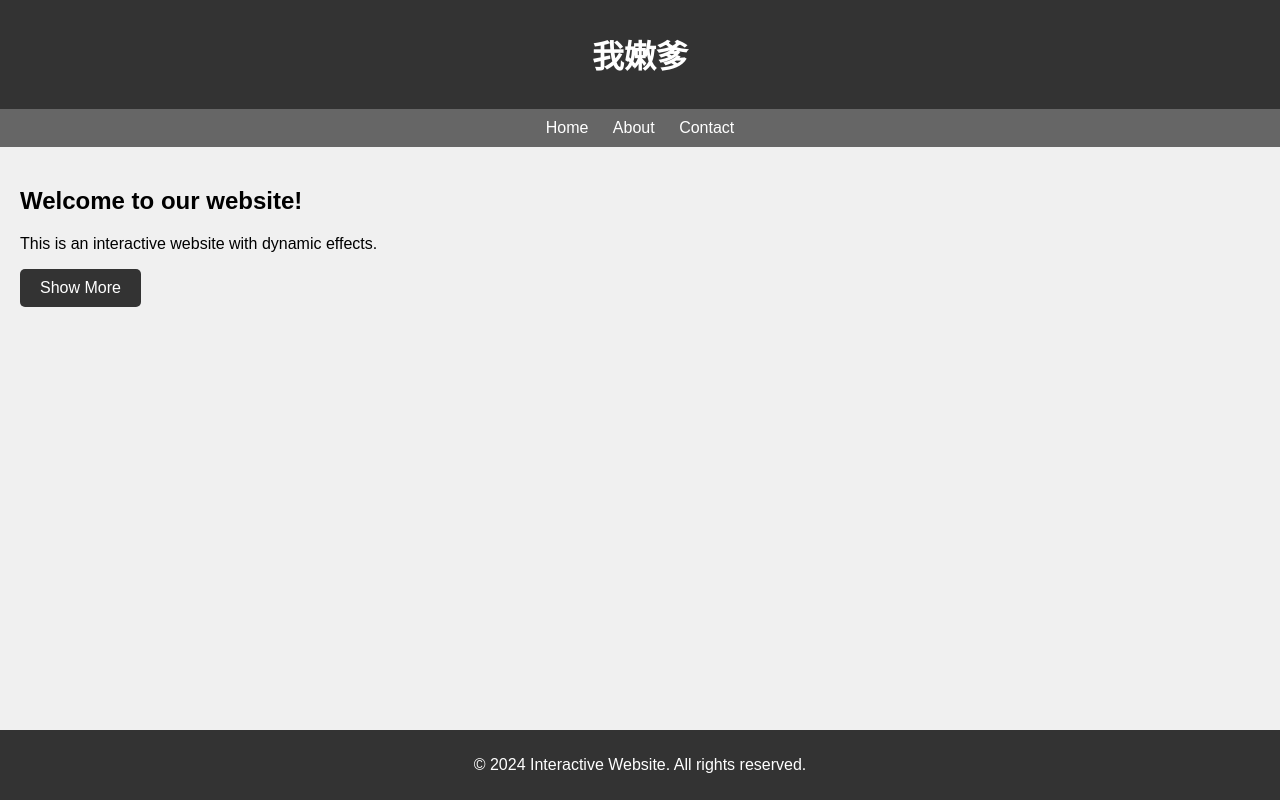
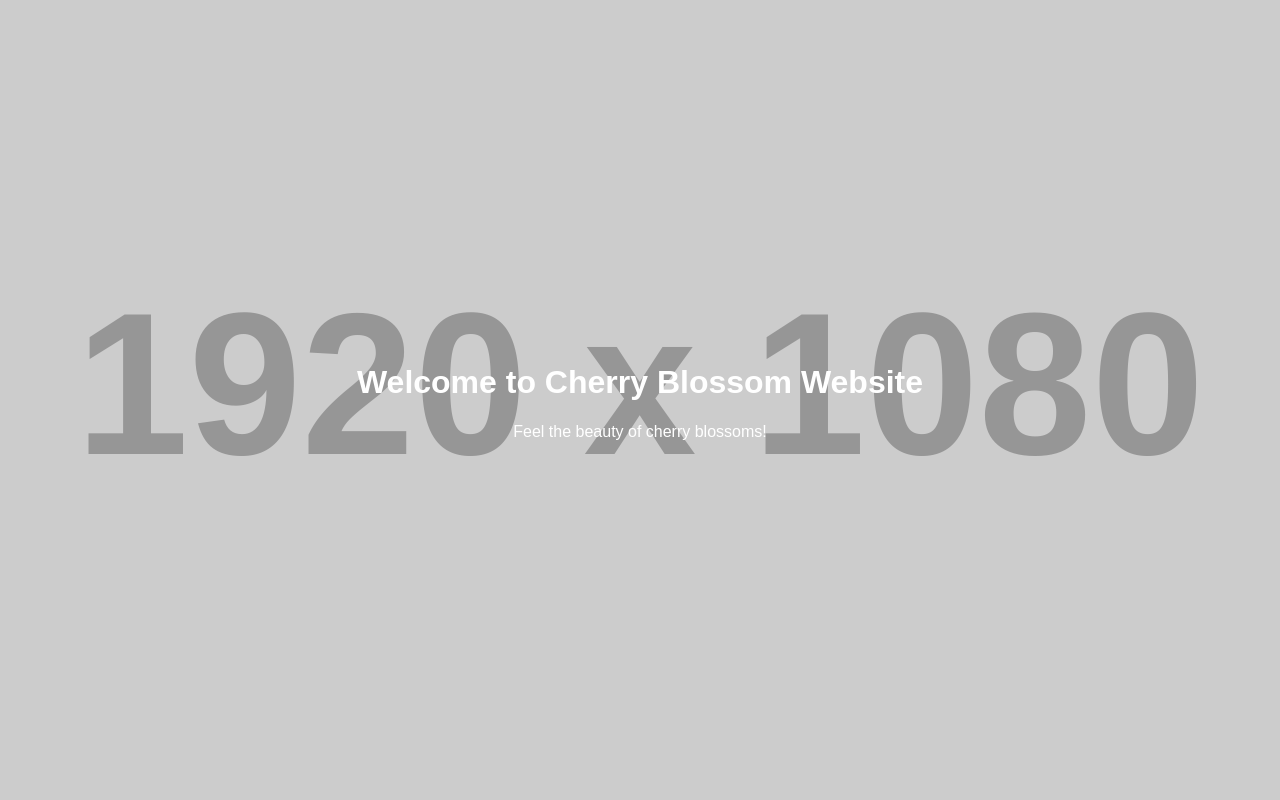
Before and after one commit to usera3/-, a plain HTML site: page index.html in a window 1280 px wide. Drawn offline with Linux system fonts and the light colour scheme; placeholder pictures from the web are drawn by us.

Commit message:
Update index.html

```diff
--- a/index.html
+++ b/index.html
@@ -2,118 +2,96 @@
 <html lang="en">
 <head>
 <meta charset="UTF-8">
-<meta name="我嫩爹" content="width=device-width, initial-scale=1.0">
-<title>Interactive Website</title>
+<meta name="viewport" content="width=device-width, initial-scale=1.0">
+<title>我嫩爹你知道吗</title>
 <style>
     body {
         font-family: Arial, sans-serif;
         margin: 0;
         padding: 0;
         background-color: #f0f0f0;
+        overflow: hidden;
     }
-    header {
-        background-color: #333;
+    canvas {
+        display: block;
+        position: fixed;
+        top: 0;
+        left: 0;
+        pointer-events: none;
+    }
+    .container {
+        width: 100%;
+        height: 100vh;
+        background-image: url('https://via.placeholder.com/1920x1080');
+        background-size: cover;
+        background-position: center;
+        position: relative;
+        overflow: hidden;
+    }
+    .content {
+        position: absolute;
+        top: 50%;
+        left: 50%;
+        transform: translate(-50%, -50%);
+        text-align: center;
         color: #fff;
-        padding: 10px 0;
-        text-align: center;
-    }
-    nav {
-        background-color: #666;
-        color: #fff;
-        padding: 10px 0;
-        text-align: center;
-    }
-    nav a {
-        text-decoration: none;
-        color: #fff;
-        padding: 0 10px;
-    }
-    section {
-        padding: 20px;
-    }
-    footer {
-        background-color: #333;
-        color: #fff;
-        padding: 10px 0;
-        text-align: center;
-        position: fixed;
-        bottom: 0;
-        width: 100%;
-    }
-    .button {
-        display: inline-block;
-        padding: 10px 20px;
-        background-color: #333;
-        color: #fff;
-        text-decoration: none;
-        border-radius: 5px;
-        transition: background-color 0.3s;
-    }
-    .button:hover {
-        background-color: #555;
-    }
-    .hidden {
-        display: none;
+        z-index: 1;
     }
 </style>
 </head>
 <body>
-<header>
-    <h1>我嫩爹</h1>
-</header>
-<nav>
-    <a href="#" class="nav-link" data-target="home">Home</a>
-    <a href="#" class="nav-link" data-target="about">About</a>
-    <a href="#" class="nav-link" data-target="contact">Contact</a>
-</nav>
-<section id="home" class="page">
-    <h2>Welcome to our website!</h2>
-    <p>This is an interactive website with dynamic effects.</p>
-    <a href="#" class="button" id="show-more">Show More</a>
-    <div id="more-content" class="hidden">
-        <p>This is additional content that is hidden by default.</p>
+<canvas id="canvas"></canvas>
+<div class="container">
+    <div class="content">
+        <h1>Welcome to Cherry Blossom Website</h1>
+        <p>Feel the beauty of cherry blossoms!</p>
     </div>
-</section>
-<section id="about" class="page hidden">
-    <h2>About Us</h2>
-    <p>We are a creative team dedicated to providing the best solutions for our clients.</p>
-</section>
-<section id="contact" class="page hidden">
-    <h2>Contact Us</h2>
-    <p>Address: 123 Main Street, City, Country</p>
-    <p>Phone: 123-456-7890</p>
-    <p>Email: info@example.com</p>
-</section>
-<footer>
-    <p>&copy; 2024 Interactive Website. All rights reserved.</p>
-</footer>
+</div>
 <script>
-    const navLinks = document.querySelectorAll('.nav-link');
-    const pages = document.querySelectorAll('.page');
+    const canvas = document.getElementById('canvas');
+    const ctx = canvas.getContext('2d');
 
-    navLinks.forEach(link => {
-        link.addEventListener('click', () => {
-            const target = link.getAttribute('data-target');
-            pages.forEach(page => {
-                if (page.id === target) {
-                    page.classList.remove('hidden');
-                } else {
-                    page.classList.add('hidden');
-                }
-            });
+    canvas.width = window.innerWidth;
+    canvas.height = window.innerHeight;
+
+    const particles = [];
+    const colors = ['#f8f8ff', '#fffafa', '#fff8dc', '#fff5ee', '#f0f8ff'];
+
+    function createParticle() {
+        const x = Math.random() * canvas.width;
+        const y = -5;
+        const radius = Math.random() * 5 + 2;
+        const color = colors[Math.floor(Math.random() * colors.length)];
+        particles.push({ x, y, radius, color, speed: Math.random() * 3 + 1 });
+    }
+
+    function drawParticles() {
+        ctx.clearRect(0, 0, canvas.width, canvas.height);
+        particles.forEach((particle, index) => {
+            ctx.beginPath();
+            ctx.arc(particle.x, particle.y, particle.radius, 0, Math.PI * 2);
+            ctx.fillStyle = particle.color;
+            ctx.fill();
+
+            particle.y += particle.speed;
+
+            if (particle.y > canvas.height + particle.radius) {
+                particles.splice(index, 1);
+            }
         });
-    });
+    }
 
-    const showMoreButton = document.getElementById('show-more');
-    const moreContent = document.getElementById('more-content');
+    function animate() {
+        createParticle();
+        drawParticles();
+        requestAnimationFrame(animate);
+    }
 
-    showMoreButton.addEventListener('click', () => {
-        moreContent.classList.toggle('hidden');
-        if (moreContent.classList.contains('hidden')) {
-            showMoreButton.textContent = 'Show More';
-        } else {
-            showMoreButton.textContent = 'Show Less';
-        }
+    animate();
+
+    window.addEventListener('resize', () => {
+        canvas.width = window.innerWidth;
+        canvas.height = window.innerHeight;
     });
 </script>
 </body>
```
